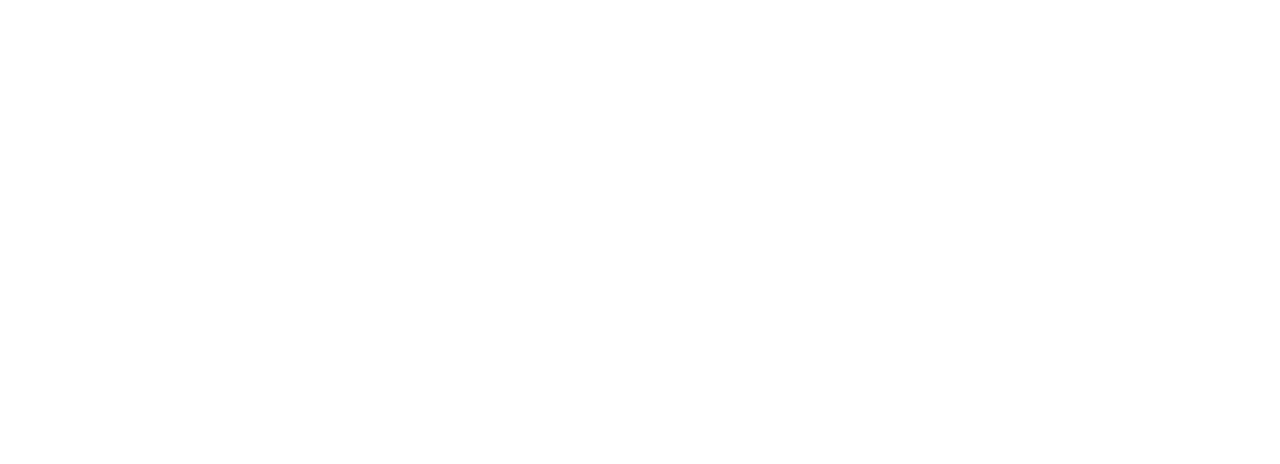
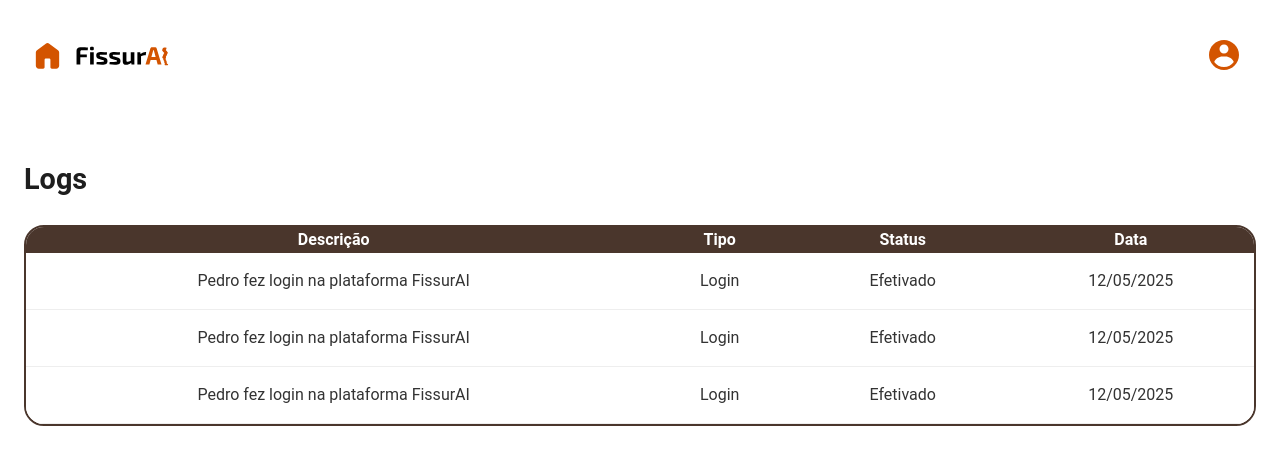
Before and after one commit to Inteli-College/2025-1B-T12-EC06-G05, a React (Vite) app in the folder src/RachadoresWeb/: page /logs in a window 1280 px wide. Before the commit this address had no page. Shown: the top 464 px of the page. Built offline with nearby package versions, Linux system fonts and the light colour scheme.

Commit message:
style: desenvolve tela de logs

```diff
--- a/src/RachadoresWeb/src/App.tsx
+++ b/src/RachadoresWeb/src/App.tsx
@@ -5,6 +5,7 @@
 import VisaoGeral from "./pages/AnaliseFissuras";
 import Predio from "./pages/Predio";
 import Cadastro from "./pages/Cadastro";
+import Logs from "./pages/Logs";
 import "./App.css";
 
 const App: React.FC = () => {
@@ -17,6 +18,7 @@
         <Route path="/predio/:expeditionId" element={<Predio />} />{" "}
         <Route path="/home" element={<Home />} />
         <Route path="/cadastro" element={<Cadastro />} />
+        <Route path="/logs" element={<Logs />} />
       </Routes>
     </Router>
   );
--- /dev/null
+++ b/src/RachadoresWeb/src/pages/Logs.tsx
@@ -0,0 +1,171 @@
+// Página de Logs - FissurAI
+import React, { useEffect, useState } from "react";
+import styled from "styled-components";
+import { COLORS, FONTS } from "../constants/style";
+import Header from "../components/Header";
+import axios from "axios";
+
+interface Log {
+  id: number;
+  descricao: string;
+  tipo: string;
+  status: string;
+  data: string;
+}
+
+const Container = styled.div`
+  background-color: ${COLORS.background};
+  min-height: 100vh;
+  padding-top: 110px;
+  font-family: ${FONTS.primary};
+`;
+
+const Content = styled.div`
+  max-width: 1240px;
+  margin: 0 auto;
+  padding: 24px;
+`;
+
+const Title = styled.h2`
+  font-size: 1.8rem;
+  color: ${COLORS.secondary};
+  margin-bottom: 24px;
+  text-align: left;
+`;
+
+const TableWrapper = styled.div`
+  background-color: white;
+  border-radius: 20px;
+  overflow: hidden;
+  border: 2px solid #4a362c;
+`;
+
+const Table = styled.table`
+  width: 100%;
+  border-collapse: collapse;
+  font-size: 16px;
+`;
+
+const TableHead = styled.thead`
+  background-color: #4a362c;
+  color: white;
+`;
+
+const Th = styled.th`
+  padding: 24px 20px;
+  text-align: left;
+  font-weight: 600;
+  border-bottom: 1px solid #ddd;
+  position: relative;
+
+  &::after {
+    content: "\25BE";
+    font-size: 12px;
+    position: absolute;
+    right: 16px;
+  }
+`;
+
+const TableBody = styled.tbody`
+  background-color: white;
+`;
+
+const Td = styled.td`
+  padding: 16px 20px;
+  border-bottom: 1px solid #eee;
+  color: #333;
+`;
+
+const EmptyRow = styled.tr`
+  td {
+    padding: 32px;
+    text-align: center;
+    color: #888;
+    font-style: italic;
+  }
+`;
+
+const Logs = () => {
+  const [logs, setLogs] = useState<Log[]>([ // mockado
+    {
+      id: 1,
+      descricao: "Pedro fez login na plataforma FissurAI",
+      tipo: "Login",
+      status: "Efetivado",
+      data: "12/05/2025"
+    },
+    {
+      id: 2,
+      descricao: "Pedro fez login na plataforma FissurAI",
+      tipo: "Login",
+      status: "Efetivado",
+      data: "12/05/2025"
+    },
+    {
+      id: 3,
+      descricao: "Pedro fez login na plataforma FissurAI",
+      tipo: "Login",
+      status: "Efetivado",
+      data: "12/05/2025"
+    }
+  ]);
+
+  useEffect(() => {
+    const fetchLogs = async () => {
+      try {
+        const token = localStorage.getItem("token");
+        const response = await axios.get("http://localhost:5000/logs", {
+          headers: {
+            Authorization: `Bearer ${token}`,
+          },
+        });
+        if (response.data.logs.length > 0) {
+          setLogs(response.data.logs);
+        }
+      } catch (error) {
+        console.error("Erro ao buscar logs:", error);
+      }
+    };
+
+    // fetchLogs(); // desabilitado enquanto mock
+  }, []);
+
+  return (
+    <Container>
+      <Header />
+      <Content>
+        <Title>Logs</Title>
+        <TableWrapper>
+          <Table>
+            <TableHead>
+              <tr>
+                <Th>Descrição</Th>
+                <Th>Tipo</Th>
+                <Th>Status</Th>
+                <Th>Data</Th>
+              </tr>
+            </TableHead>
+            <TableBody>
+              {logs.length > 0 ? (
+                logs.map((log) => (
+                  <tr key={log.id}>
+                    <Td>{log.descricao}</Td>
+                    <Td>{log.tipo}</Td>
+                    <Td>{log.status}</Td>
+                    <Td>{log.data}</Td>
+                  </tr>
+                ))
+              ) : (
+                <EmptyRow>
+                  <td colSpan={4}>Nenhum dado encontrado.</td>
+                </EmptyRow>
+              )}
+            </TableBody>
+          </Table>
+        </TableWrapper>
+      </Content>
+    </Container>
+  );
+};
+
+export default Logs;
```
